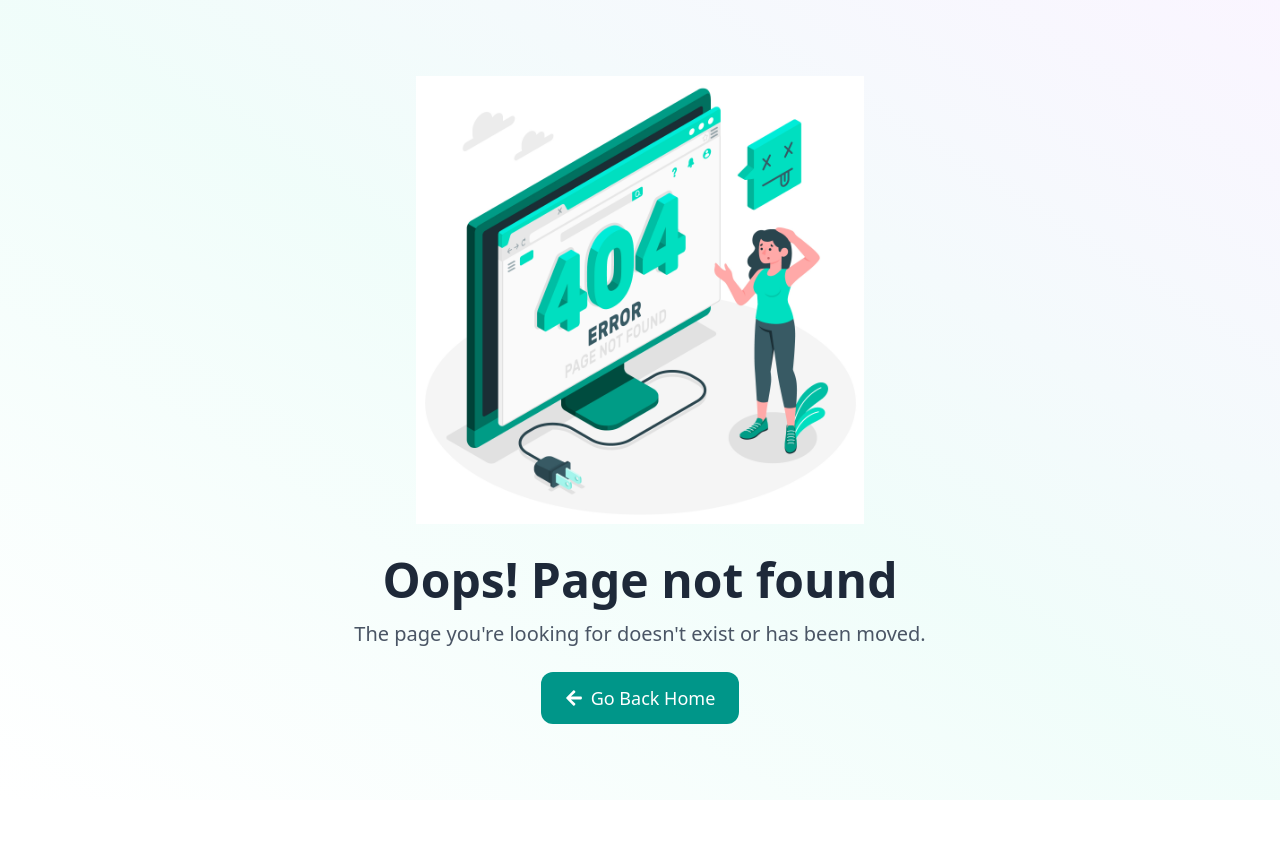
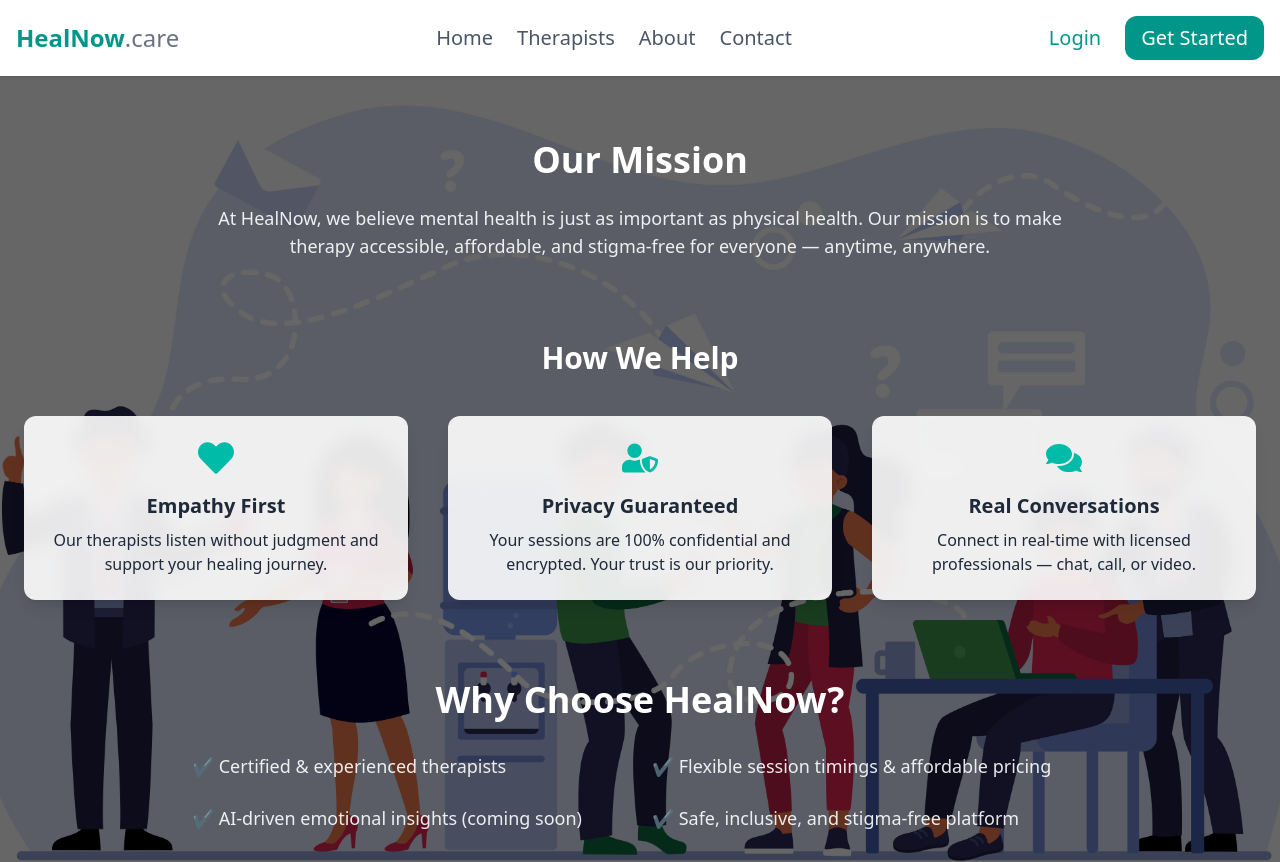
Before and after one commit to sanjiban-dey-2000/HealNow, a React (Vite) app in the folder frontend/: page /about in a window 1280 px wide. Before the commit this address had no page. Shown: the top 862 px of the page. Before the commit the page ends 800 px from the top, so only its background shows below. Built offline with nearby package versions, Linux system fonts and the light colour scheme.

Commit message:
About page UI created

```diff
--- a/frontend/src/App.jsx
+++ b/frontend/src/App.jsx
@@ -4,6 +4,7 @@ import PublicLayout from './components/layouts/PublicLayout'
 import LandingPage from './pages/LandingPage'
 import ErrorPage from './pages/ErrorPage'
 import TherapistsPage from './pages/TherapistPage'
+import About from './pages/About'
 
 const App = () => {
   const router=createBrowserRouter([
@@ -18,6 +19,10 @@ const App = () => {
         },{
           path:'/therapists',
           element: <TherapistsPage/>
+        },
+        {
+          path:"/about",
+          element: <About/>
         }
       ]
     },
--- /dev/null
+++ b/frontend/src/pages/About.jsx
@@ -0,0 +1,68 @@
+import { FaHeart, FaUserShield, FaComments } from "react-icons/fa";
+
+const AboutPage = () => {
+  return (
+    <div
+      className="relative max-h-screen w-full bg-cover bg-center text-white"
+      style={{
+        backgroundImage: "url('/about.jpg')",
+      }}
+    >
+      {/* Dark Overlay */}
+      <div className="absolute inset-0 bg-black/60 z-0" />
+
+      {/* Content Wrapper */}
+      <div className="relative z-10 px-6 py-16 max-w-7xl mx-auto space-y-20">
+        {/* Hero Section */}
+        {/* Mission Statement */}
+        <div className="text-center max-w-4xl mx-auto space-y-6">
+          <h2 className="text-3xl md:text-4xl font-bold">Our Mission</h2>
+          <p className="text-lg text-white/90">
+            At HealNow, we believe mental health is just as important as physical health. Our mission is to make therapy accessible, affordable, and stigma-free for everyone — anytime, anywhere.
+          </p>
+        </div>
+
+        {/* How We Help Cards */}
+        <div>
+          <h2 className="text-3xl font-bold text-center mb-10">How We Help</h2>
+          <div className="grid md:grid-cols-3 gap-10 text-center">
+            <div className="bg-white/90 backdrop-blur-sm p-6 rounded-xl shadow-lg hover:shadow-2xl transition text-gray-800">
+              <FaHeart className="text-teal-500 text-4xl mx-auto mb-4" />
+              <h3 className="text-xl font-semibold mb-2">Empathy First</h3>
+              <p>
+                Our therapists listen without judgment and support your healing journey.
+              </p>
+            </div>
+            <div className="bg-white/90 backdrop-blur-sm p-6 rounded-xl shadow-lg hover:shadow-2xl transition text-gray-800">
+              <FaUserShield className="text-teal-500 text-4xl mx-auto mb-4" />
+              <h3 className="text-xl font-semibold mb-2">Privacy Guaranteed</h3>
+              <p>
+                Your sessions are 100% confidential and encrypted. Your trust is our priority.
+              </p>
+            </div>
+            <div className="bg-white/90 backdrop-blur-sm p-6 rounded-xl shadow-lg hover:shadow-2xl transition text-gray-800">
+              <FaComments className="text-teal-500 text-4xl mx-auto mb-4" />
+              <h3 className="text-xl font-semibold mb-2">Real Conversations</h3>
+              <p>
+                Connect in real-time with licensed professionals — chat, call, or video.
+              </p>
+            </div>
+          </div>
+        </div>
+
+        {/* Why Choose HealNow */}
+        <div className="text-center space-y-8">
+          <h2 className="text-3xl md:text-4xl font-bold">Why Choose HealNow?</h2>
+          <ul className="grid md:grid-cols-2 gap-6 max-w-4xl mx-auto text-left text-white/90 text-lg">
+            <li>✔️ Certified & experienced therapists</li>
+            <li>✔️ Flexible session timings & affordable pricing</li>
+            <li>✔️ AI-driven emotional insights (coming soon)</li>
+            <li>✔️ Safe, inclusive, and stigma-free platform</li>
+          </ul>
+        </div>
+      </div>
+    </div>
+  );
+};
+
+export default AboutPage;
```
Also changed, not shown: frontend/public/about.jpg (added).
